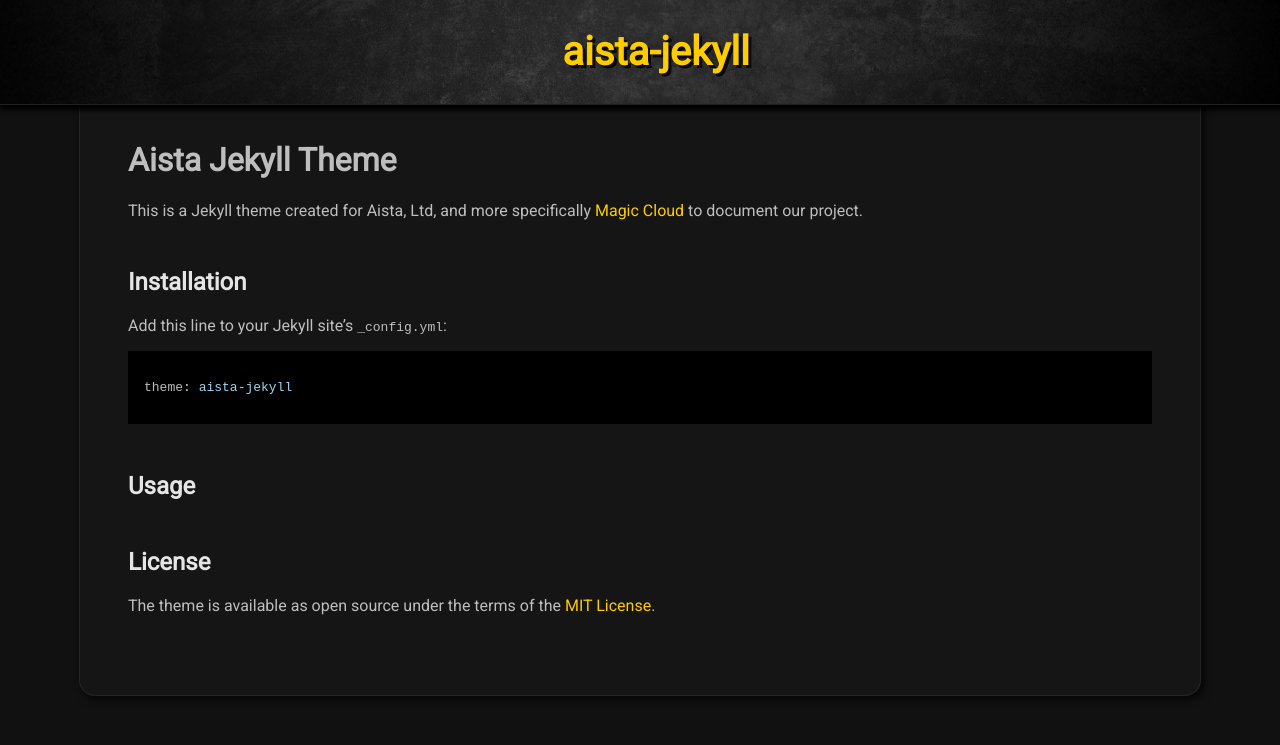
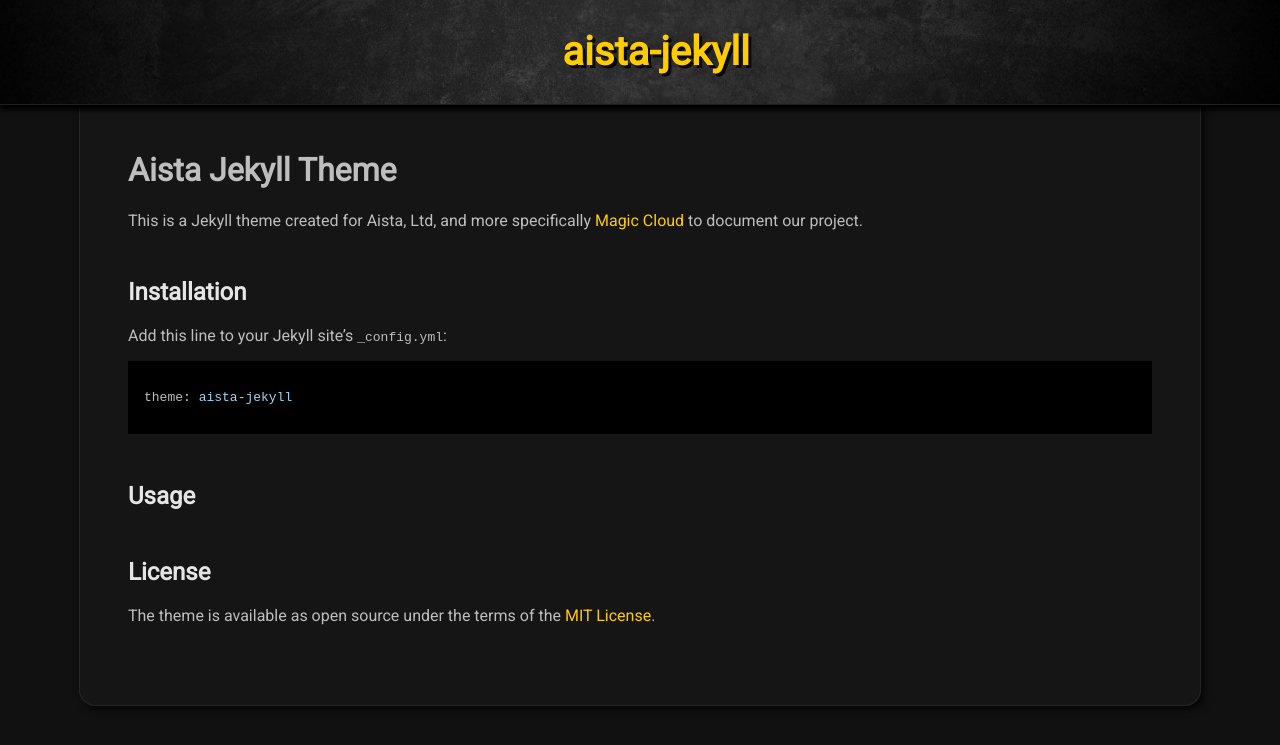
Before and after one commit to polterguy/aista-jekyll, a Jekyll site: the page built from README.md, in a window 1280 px wide. Shown: the top 745 px of the page. Built offline with Jekyll 4.4.1, drawn with Linux system fonts in a browser that asks for light colours; our own code applies the rules of GitHub Pages for plain Markdown files.

Commit message:
Update style.css

```diff
--- a/assets/style.css
+++ b/assets/style.css
@@ -47,7 +47,7 @@ h2, h3, h4, h5, h6 {
   margin-left: auto;
   margin-right: auto;
   background-color: #151515;
-  padding: 120px 3rem 3rem 3rem;
+  padding: 130px 3rem 3rem 3rem;
   margin-bottom: 3rem;
   border-radius: 0 0 1rem 1rem;
   border-right: solid 1px #252525;
```
